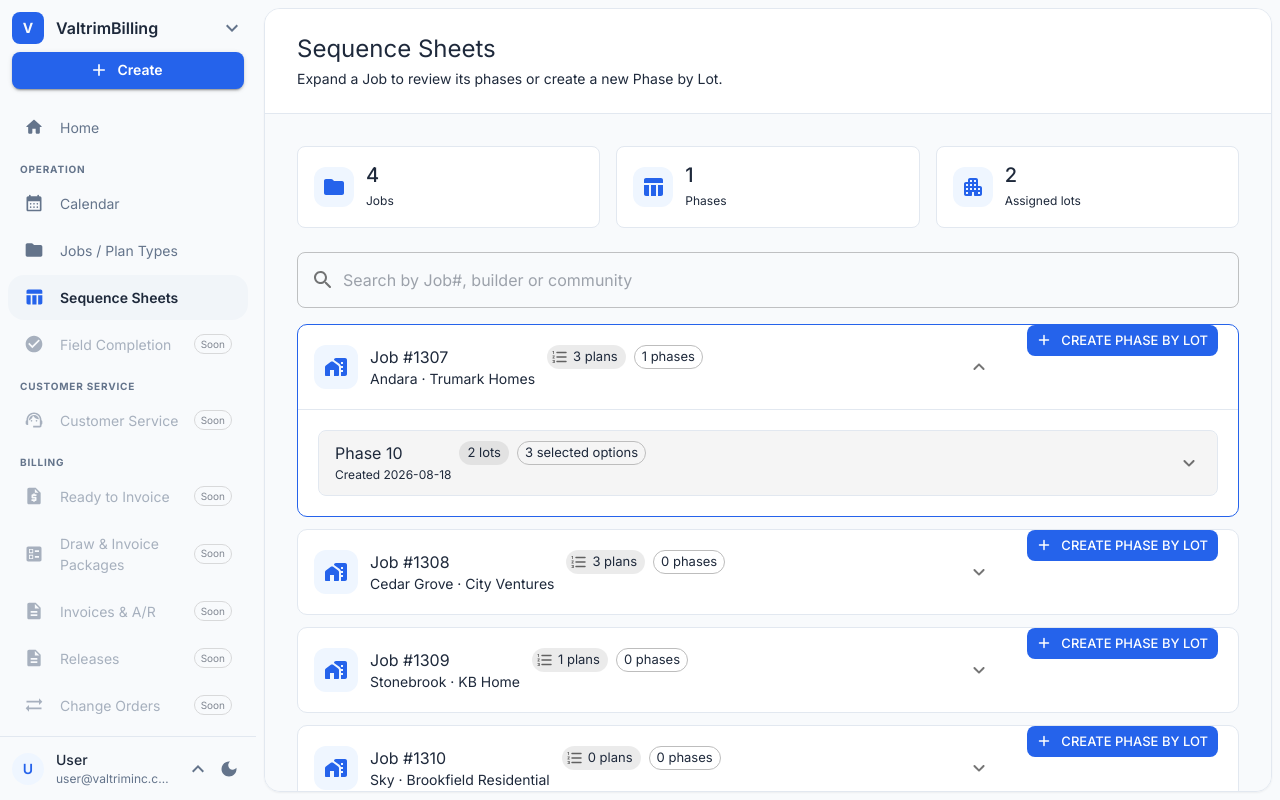
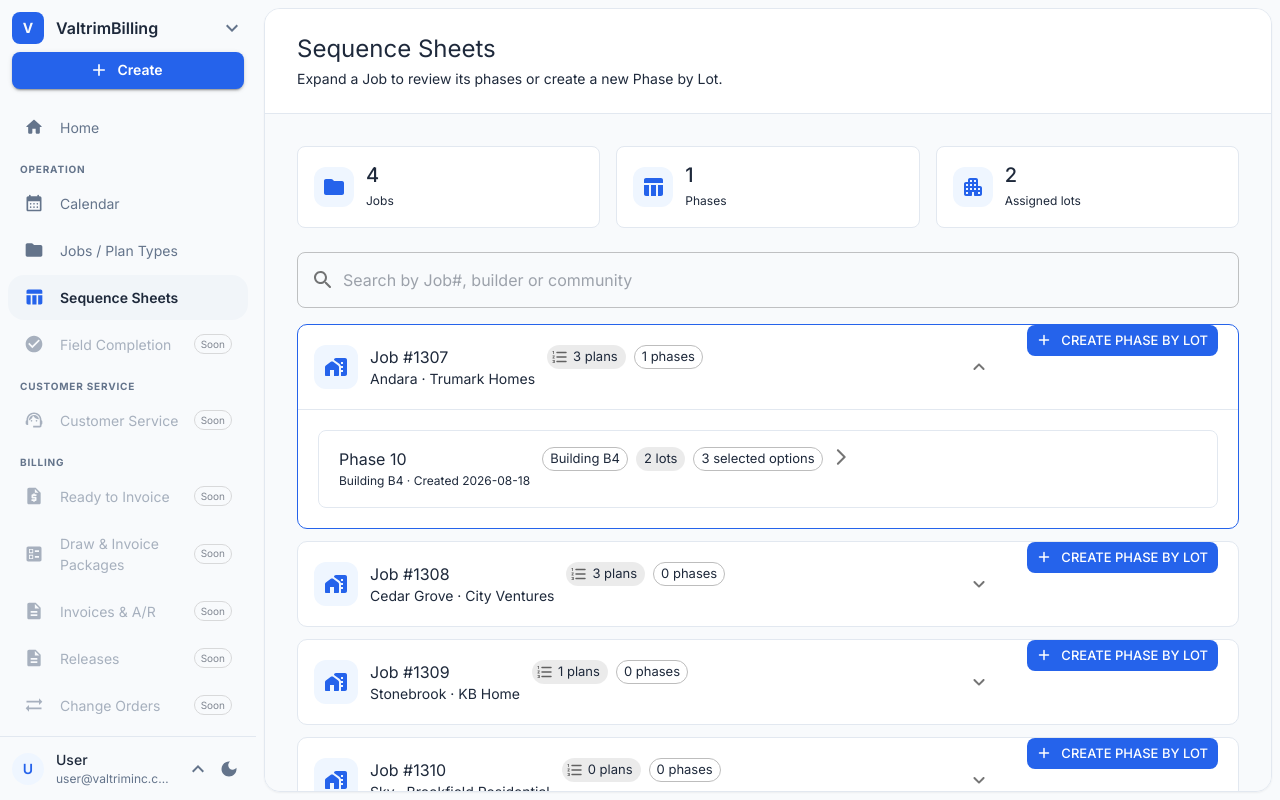
Before and after one commit to LeonGR6/valtrimbilling, a React (Vite) app: page /sequence-sheets in a window 1280 px wide. Built offline with nearby package versions, Linux system fonts and the light colour scheme.

Commit message:
feat: add building and phase detail view

```diff
--- a/src/features/jobs/data/jobs.js
+++ b/src/features/jobs/data/jobs.js
@@ -57,6 +57,7 @@ export const initialJobs = [
         {
           id: 2101,
           name: 'Phase 10',
+          building: 'B4',
           createdAt: '2026-08-18',
           lots: [
             {
--- a/src/features/sequence-sheets/components/SequenceSheets.jsx
+++ b/src/features/sequence-sheets/components/SequenceSheets.jsx
@@ -1,4 +1,5 @@
 import { useMemo, useState } from 'react'
+import { useSearchParams } from 'react-router-dom'
 import { zodResolver } from '@hookform/resolvers/zod'
 import {
   Controller,
@@ -13,6 +14,7 @@ import {
   Alert,
   Box,
   Button,
+  ButtonBase,
   Card,
   CardContent,
   Checkbox,
@@ -41,6 +43,8 @@ import {
 } from '@mui/material'
 import AddRoundedIcon from '@mui/icons-material/AddRounded'
 import ApartmentRoundedIcon from '@mui/icons-material/ApartmentRounded'
+import ArrowBackRoundedIcon from '@mui/icons-material/ArrowBackRounded'
+import ArrowForwardIosRoundedIcon from '@mui/icons-material/ArrowForwardIosRounded'
 import CloseRoundedIcon from '@mui/icons-material/CloseRounded'
 import ExpandMoreRoundedIcon from '@mui/icons-material/ExpandMoreRounded'
 import FolderRoundedIcon from '@mui/icons-material/FolderRounded'
@@ -107,65 +111,124 @@ function getPlan(job, planId) {
   )
 }
 
-function PhasePanel({ job, phase }) {
+function PhaseCard({ phase, onOpen }) {
   const selectedOptionCount = (phase.lots ?? []).reduce(
     (total, lot) => total + (lot.optionIds?.length ?? 0),
     0,
   )
 
   return (
-    <Accordion
-      disableGutters
-      elevation={0}
+    <Card
+      variant="outlined"
       sx={{
-        border: 1,
-        borderColor: 'divider',
-        borderRadius: '8px !important',
-        '&::before': { display: 'none' },
         '& + &': { mt: 1.5 },
         overflow: 'hidden',
       }}
     >
-      <AccordionSummary
-        expandIcon={<ExpandMoreRoundedIcon />}
+      <ButtonBase
+        onClick={onOpen}
+        aria-label={`View details for ${phase.name}`}
         sx={{
-          minHeight: 64,
-          bgcolor: 'action.hover',
-          '& .MuiAccordionSummary-content': { my: 1.25 },
+          width: '100%',
+          px: { xs: 2, sm: 2.5 },
+          py: 2,
+          textAlign: 'left',
+          justifyContent: 'stretch',
+          '&:hover': { bgcolor: 'action.hover' },
         }}
       >
         <Stack
           direction={{ xs: 'column', sm: 'row' }}
           alignItems={{ xs: 'flex-start', sm: 'center' }}
           justifyContent="space-between"
-          spacing={1}
-          sx={{ width: '100%', pr: 1 }}
+          spacing={1.5}
+          sx={{ width: '100%' }}
         >
           <Box>
             <Typography fontWeight={750}>{phase.name}</Typography>
             <Typography variant="caption" color="text.secondary">
-              Created {phase.createdAt}
+              Building {phase.building} · Created {phase.createdAt}
+            </Typography>
+          </Box>
+          <Stack direction="row" spacing={1} alignItems="center" flexWrap="wrap" useFlexGap>
+            <Chip size="small" variant="outlined" label={`Building ${phase.building}`} />
+            <Chip size="small" label={`${phase.lots?.length ?? 0} lots`} />
+            <Chip size="small" variant="outlined" label={`${selectedOptionCount} selected options`} />
+            <ArrowForwardIosRoundedIcon fontSize="small" color="action" />
+          </Stack>
+        </Stack>
+      </ButtonBase>
+    </Card>
+  )
+}
+
+function PhaseDetails({ job, phase, onBack }) {
+  const selectedOptionCount = (phase.lots ?? []).reduce(
+    (total, lot) => total + (lot.optionIds?.length ?? 0),
+    0,
+  )
+
+  return (
+    <Box sx={{ minHeight: '100%', bgcolor: 'background.default' }}>
+      <Box
+        sx={{
+          px: { xs: 2.5, md: 4 },
+          py: 2.5,
+          bgcolor: 'background.paper',
+          borderBottom: 1,
+          borderColor: 'divider',
+        }}
+      >
+        <Button
+          color="inherit"
+          startIcon={<ArrowBackRoundedIcon />}
+          onClick={onBack}
+          sx={{ mb: 1.5 }}
+        >
+          All Sequence Sheets
+        </Button>
+        <Stack
+          direction={{ xs: 'column', sm: 'row' }}
+          alignItems={{ xs: 'flex-start', sm: 'center' }}
+          justifyContent="space-between"
+          spacing={2}
+        >
+          <Box>
+            <Typography variant="overline" color="text.secondary" fontWeight={700}>
+              Job #{job.code} · {job.community}
+            </Typography>
+            <Typography variant="h5" fontWeight={800} color="text.primary">
+              {phase.name}
+            </Typography>
+            <Typography variant="body2" color="text.secondary" sx={{ mt: 0.5 }}>
+              Building {phase.building} · {job.builder}
             </Typography>
           </Box>
           <Stack direction="row" spacing={1} flexWrap="wrap" useFlexGap>
-            <Chip size="small" label={`${phase.lots?.length ?? 0} lots`} />
-            <Chip
-              size="small"
-              variant="outlined"
-              label={`${selectedOptionCount} selected options`}
-            />
+            <Chip color="primary" variant="outlined" label={`Building ${phase.building}`} />
+            <Chip label={`${phase.lots?.length ?? 0} lots`} />
+            <Chip variant="outlined" label={`${selectedOptionCount} selected options`} />
           </Stack>
         </Stack>
-      </AccordionSummary>
-      <AccordionDetails sx={{ p: 0 }}>
+      </Box>
+
+      <Box sx={{ p: { xs: 2.5, md: 4 } }}>
+        <Card variant="outlined" sx={{ overflow: 'hidden' }}>
+          <Box sx={{ px: 2.5, py: 2, bgcolor: 'action.hover' }}>
+            <Typography fontWeight={750}>Phase lot assignments</Typography>
+            <Typography variant="body2" color="text.secondary" sx={{ mt: 0.25 }}>
+              Plan, orientation and selected options for every lot in this phase.
+            </Typography>
+          </Box>
+          <Divider />
           <TableContainer>
-          <Table size="small" aria-label={`${phase.name} lot assignments`}>
+            <Table aria-label={`${phase.name} lot assignments`} sx={{ minWidth: 760 }}>
               <TableHead>
                 <TableRow>
                   <TableCell>Lot</TableCell>
                   <TableCell>Plan</TableCell>
+                  <TableCell align="center">Reverse</TableCell>
                   <TableCell>Options for selected plan</TableCell>
-                <TableCell align="center">Reverse</TableCell>
                 </TableRow>
               </TableHead>
               <TableBody>
@@ -177,13 +240,21 @@ function PhasePanel({ job, phase }) {
 
                   return (
                     <TableRow key={lot.id} hover>
-                    <TableCell>
-                      <Typography fontWeight={700}>{lot.lotNumber}</Typography>
+                      <TableCell sx={{ width: 100 }}>
+                        <Typography fontWeight={750}>{lot.lotNumber}</Typography>
                       </TableCell>
-                    <TableCell>
+                      <TableCell sx={{ minWidth: 180 }}>
                         {plan ? `${plan.code} · ${plan.name}` : 'Plan unavailable'}
                       </TableCell>
-                    <TableCell sx={{ minWidth: 280 }}>
+                      <TableCell align="center" sx={{ width: 120 }}>
+                        <Chip
+                          size="small"
+                          color={lot.reverse ? 'primary' : 'default'}
+                          variant={lot.reverse ? 'filled' : 'outlined'}
+                          label={lot.reverse ? 'Yes' : 'No'}
+                        />
+                      </TableCell>
+                      <TableCell sx={{ minWidth: 320 }}>
                         {options.length > 0 ? (
                           <Stack direction="row" spacing={0.75} flexWrap="wrap" useFlexGap>
                             {options.map((option) => (
@@ -201,22 +272,15 @@ function PhasePanel({ job, phase }) {
                           </Typography>
                         )}
                       </TableCell>
-                    <TableCell align="center">
-                      <Chip
-                        size="small"
-                        color={lot.reverse ? 'primary' : 'default'}
-                        variant={lot.reverse ? 'filled' : 'outlined'}
-                        label={lot.reverse ? 'Yes' : 'No'}
-                      />
-                    </TableCell>
                     </TableRow>
                   )
                 })}
               </TableBody>
             </Table>
           </TableContainer>
-      </AccordionDetails>
-    </Accordion>
+        </Card>
+      </Box>
+    </Box>
   )
 }
 
@@ -431,7 +495,7 @@ function CreatePhaseDialog({ job, onClose, onCreate }) {
     formState: { errors },
   } = useForm({
     resolver: zodResolver(schema),
-    defaultValues: { phaseName: '', lots: [{ ...emptyLot }] },
+    defaultValues: { phaseName: '', building: '', lots: [{ ...emptyLot }] },
     mode: 'onTouched',
     reValidateMode: 'onChange',
   })
@@ -511,6 +575,15 @@ function CreatePhaseDialog({ job, onClose, onCreate }) {
                   sx={{ minWidth: { sm: 280 } }}
                   slotProps={{ htmlInput: { maxLength: 100 } }}
                 />
+                <TextField
+                  label="Building"
+                  placeholder="Example: B4"
+                  {...register('building')}
+                  error={Boolean(errors.building)}
+                  helperText={errors.building?.message ?? 'Required for this phase'}
+                  sx={{ minWidth: { sm: 190 } }}
+                  slotProps={{ htmlInput: { maxLength: 50 } }}
+                />
                 <Button
                   type="button"
                   variant="outlined"
@@ -578,6 +651,7 @@ function CreatePhaseDialog({ job, onClose, onCreate }) {
 
 export default function SequenceSheets() {
   const { jobs, setJobs } = useJobs()
+  const [searchParams, setSearchParams] = useSearchParams()
   const [search, setSearch] = useState('')
   const [expandedJobId, setExpandedJobId] = useState(jobs[0]?.id ?? null)
   const [dialogJobId, setDialogJobId] = useState(null)
@@ -604,6 +678,12 @@ export default function SequenceSheets() {
     0,
   )
   const dialogJob = jobs.find((job) => job.id === dialogJobId)
+  const detailJob = jobs.find(
+    (job) => String(job.id) === searchParams.get('job'),
+  )
+  const detailPhase = detailJob?.sequenceSheet?.phases?.find(
+    (phase) => String(phase.id) === searchParams.get('phase'),
+  )
 
   const openCreate = (event, job) => {
     event.stopPropagation()
@@ -616,6 +696,7 @@ export default function SequenceSheets() {
     const phase = {
       id: phaseId,
       name: form.phaseName,
+      building: form.building,
       createdAt: new Date().toISOString().slice(0, 10),
       lots: form.lots.map((lot, index) => ({
         ...lot,
@@ -641,6 +722,16 @@ export default function SequenceSheets() {
       severity: 'success',
       message: `${form.phaseName} created with ${form.lots.length} lot${form.lots.length === 1 ? '' : 's'}.`,
     })
+  }
+
+  if (detailJob && detailPhase) {
+    return (
+      <PhaseDetails
+        job={detailJob}
+        phase={detailPhase}
+        onBack={() => setSearchParams({}, { replace: true })}
+      />
+    )
   }
 
   return (
@@ -772,7 +863,16 @@ export default function SequenceSheets() {
                 <AccordionDetails id={`job-${job.id}-phases`} sx={{ p: { xs: 2, md: 2.5 } }}>
                   {phases.length > 0 ? (
                     phases.map((phase) => (
-                      <PhasePanel key={phase.id} job={job} phase={phase} />
+                      <PhaseCard
+                        key={phase.id}
+                        phase={phase}
+                        onOpen={() =>
+                          setSearchParams({
+                            job: String(job.id),
+                            phase: String(phase.id),
+                          })
+                        }
+                      />
                     ))
                   ) : (
                     <Box
--- a/src/features/sequence-sheets/schemas/phaseByLotSchema.js
+++ b/src/features/sequence-sheets/schemas/phaseByLotSchema.js
@@ -27,6 +27,12 @@ export function createPhaseByLotSchema(job) {
         .trim()
         .min(1, 'Enter a phase name.')
         .max(100, 'Use 100 characters or fewer.'),
+      building: z
+        .string()
+        .trim()
+        .min(1, 'Enter a building.')
+        .max(50, 'Use 50 characters or fewer.')
+        .transform((value) => value.toUpperCase()),
       lots: z
         .array(lotAssignmentSchema)
         .min(1, 'Add at least one lot.')
```
Also changed, not shown: 1 other file (tests, documents, lock files or other folders). Lines whose indentation alone changed are shown as unchanged.
